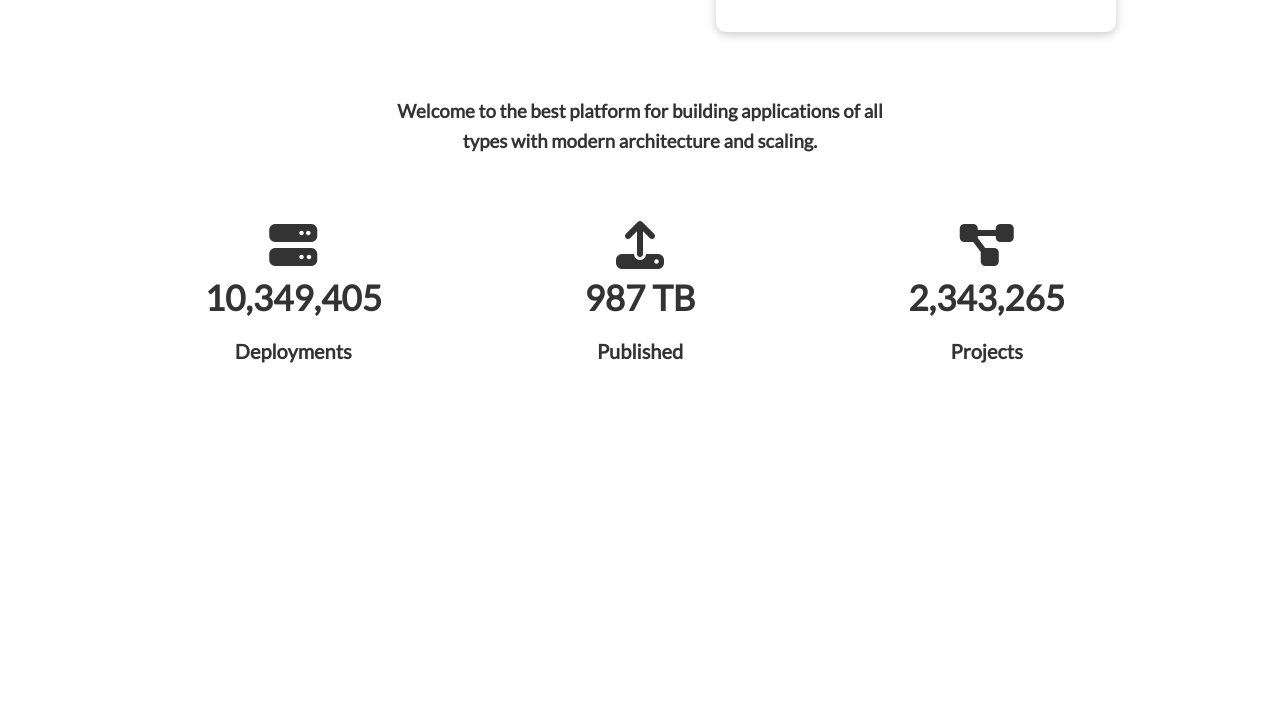
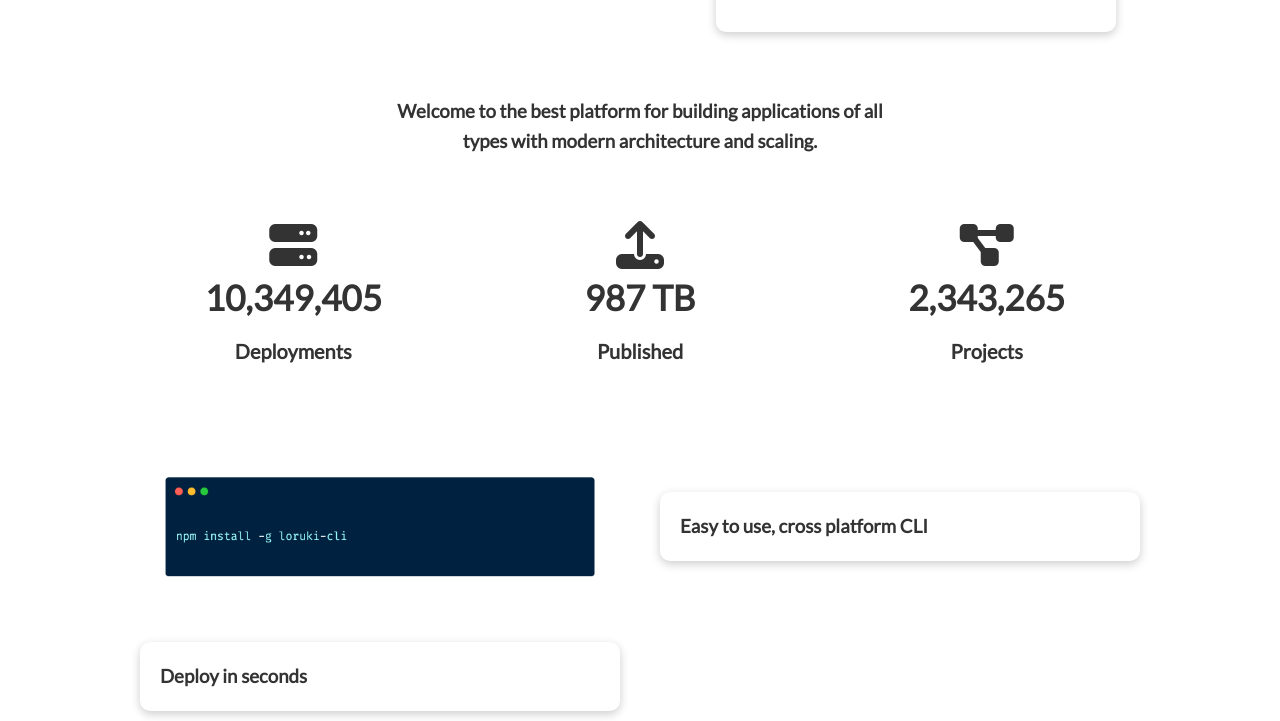
Before and after one commit to gosikxo/cloud-website-js-css, a plain HTML site: page index.html in a window 1280 px wide. Shown: the part 473-1194 px from the top of the page. Before the commit the page ends 914 px from the top, so only its background shows below. Drawn offline with Linux system fonts and the light colour scheme.

Commit message:
Add CLI section HTML

```diff
--- a/index.html
+++ b/index.html
@@ -90,5 +90,17 @@
         </div>
       </div>
     </section>
+
+    <!-- Cli -->
+    <section class="cli">
+      <div class="container grid">
+        <img src="images/cli.png" alt="cli" />
+        <div class="card">
+          <h3>Easy to use, cross platform CLI</h3>
+        </div>
+        <div class="card">
+          <h3>Deploy in seconds</h3>
+        </div>
+      </div>
   </body>
 </html>
```
